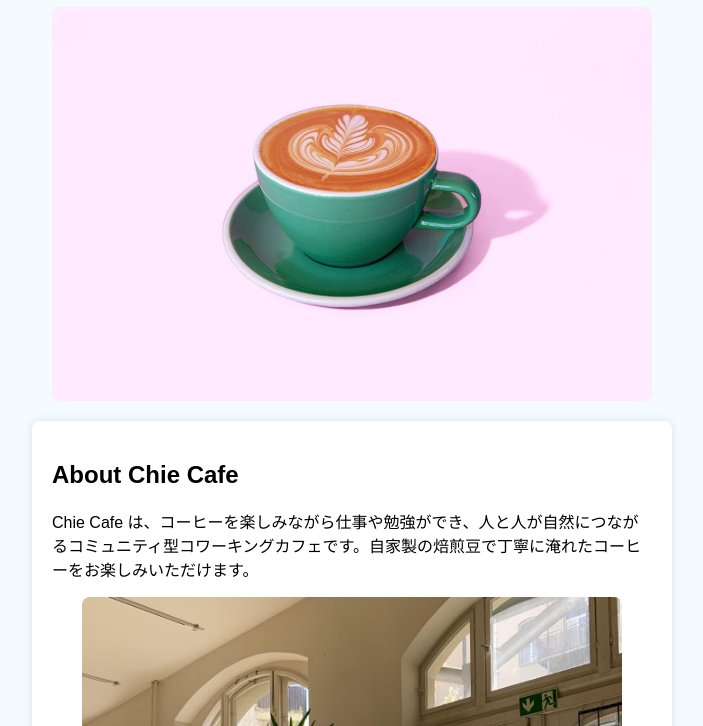
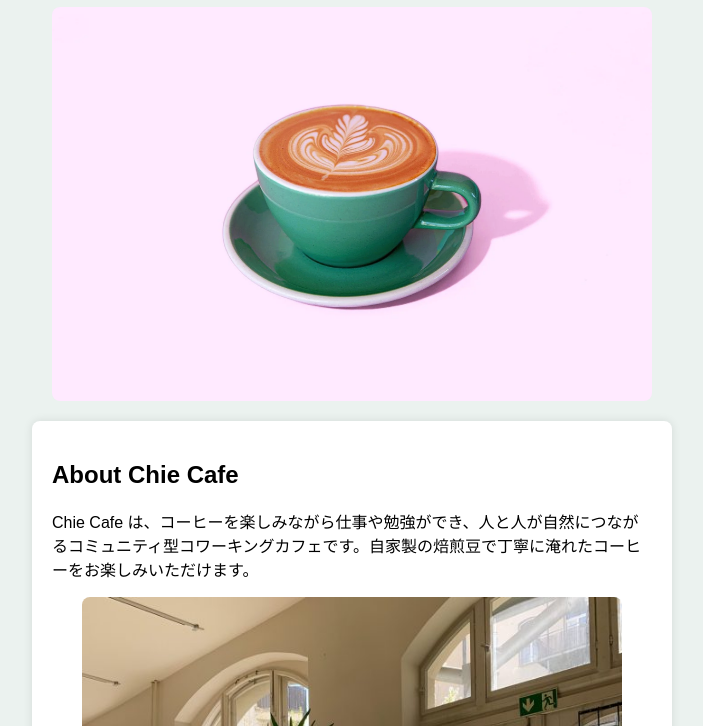
Before and after one commit to Chiie08/Chie_Cafe, a plain HTML site: page index.html in a window 1280 px wide. Shown: the part 157-883 px from the top of the page, without its empty margins (288-991 px from the left). Drawn offline with Linux system fonts and the light colour scheme.

Commit message:
Bodyのバックグランドの色の変更

```diff
--- a/style.css
+++ b/style.css
@@ -1,7 +1,7 @@
 body {
   font-family: Arial, sans-serif;
   margin: 0;
-  background: #f4fbff;
+  background: #e4ede9b6;
 }
 
 header {
```
